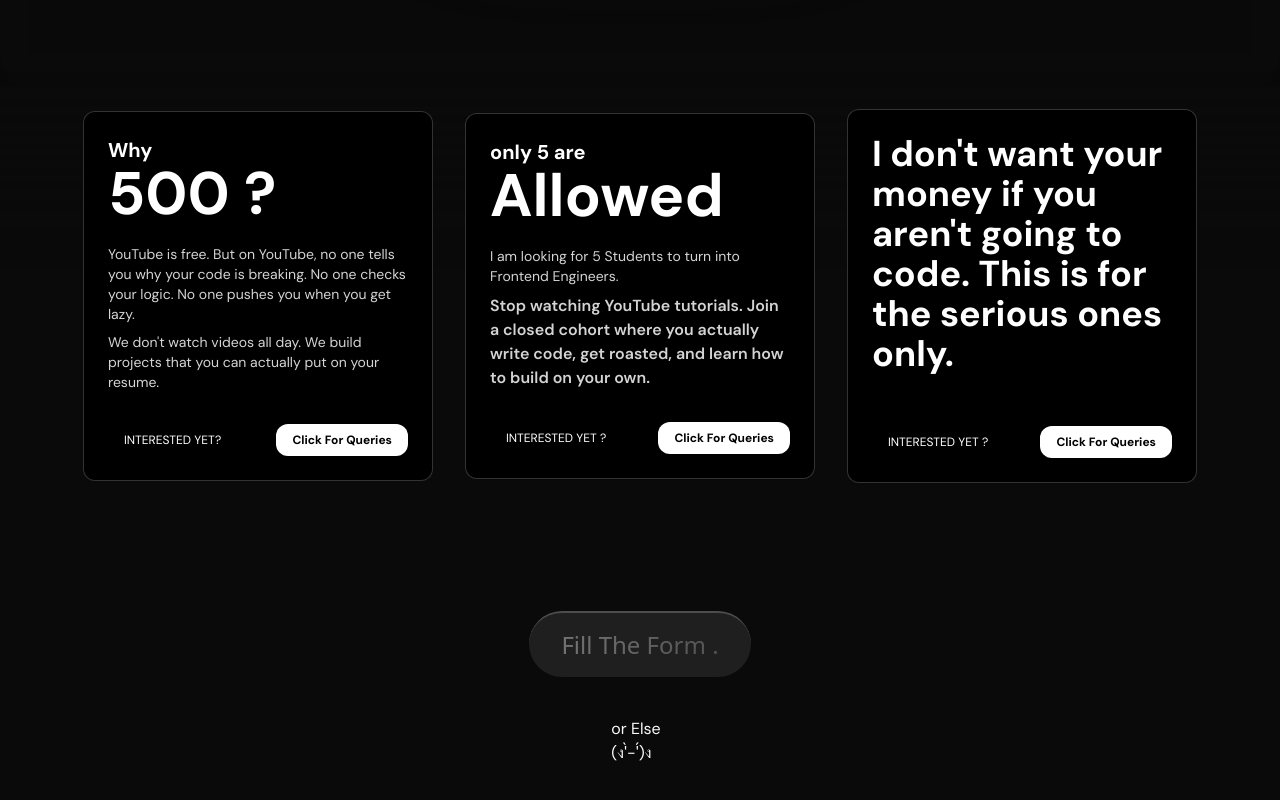
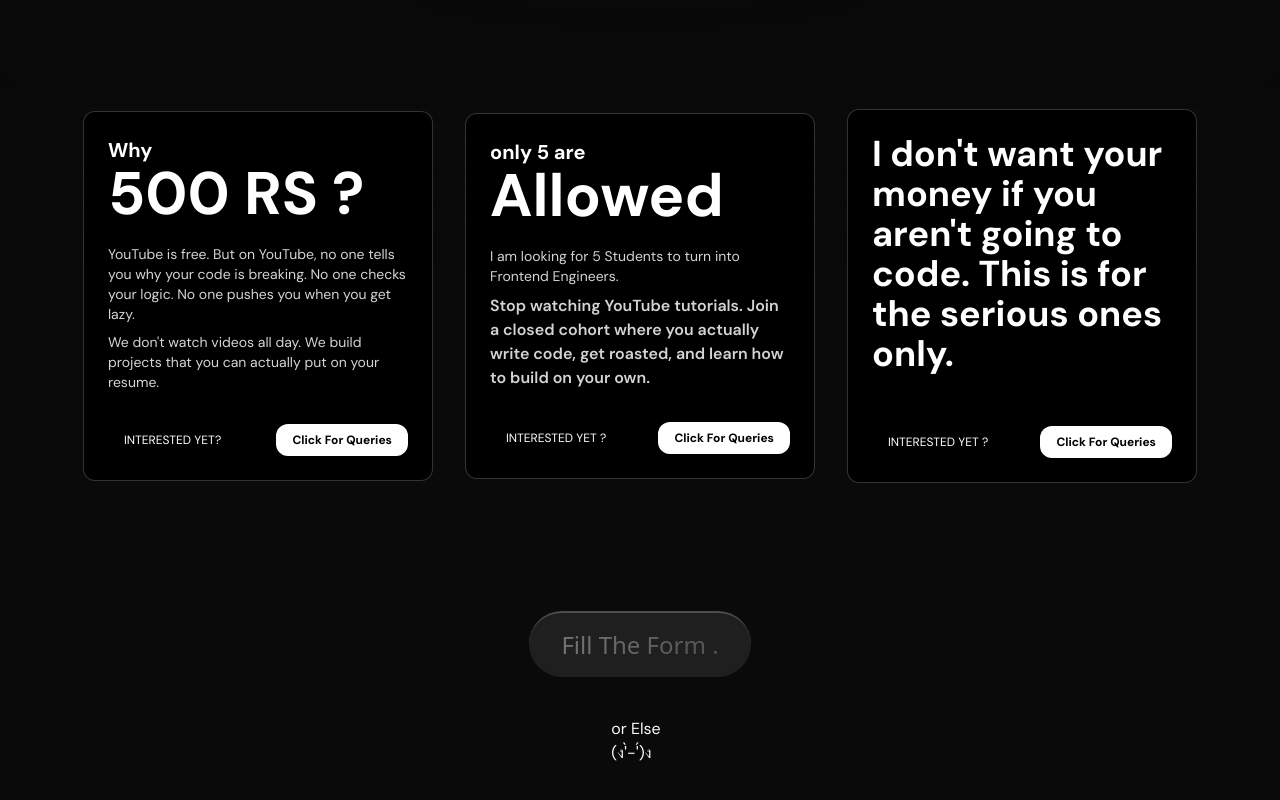
Before and after one commit to SkundKumar/guidance-cource, a Next.js app: page / in a window 1280 px wide. Shown: the part 1587-2387 px from the top of the page. Built offline with nearby package versions, Linux system fonts and the light colour scheme.

Commit message:
money clarificatiun

```diff
--- a/src/app/page.tsx
+++ b/src/app/page.tsx
@@ -74,7 +74,7 @@
                 className="text-xl font-bold text-neutral-600 dark:text-white "
               >
                 Why
-                <h2 className="text-6xl mb-5">500 ?</h2>
+                <h2 className="text-6xl mb-5">500 RS ?</h2>
               </CardItem>
               {/*card content first*/}
 
```
